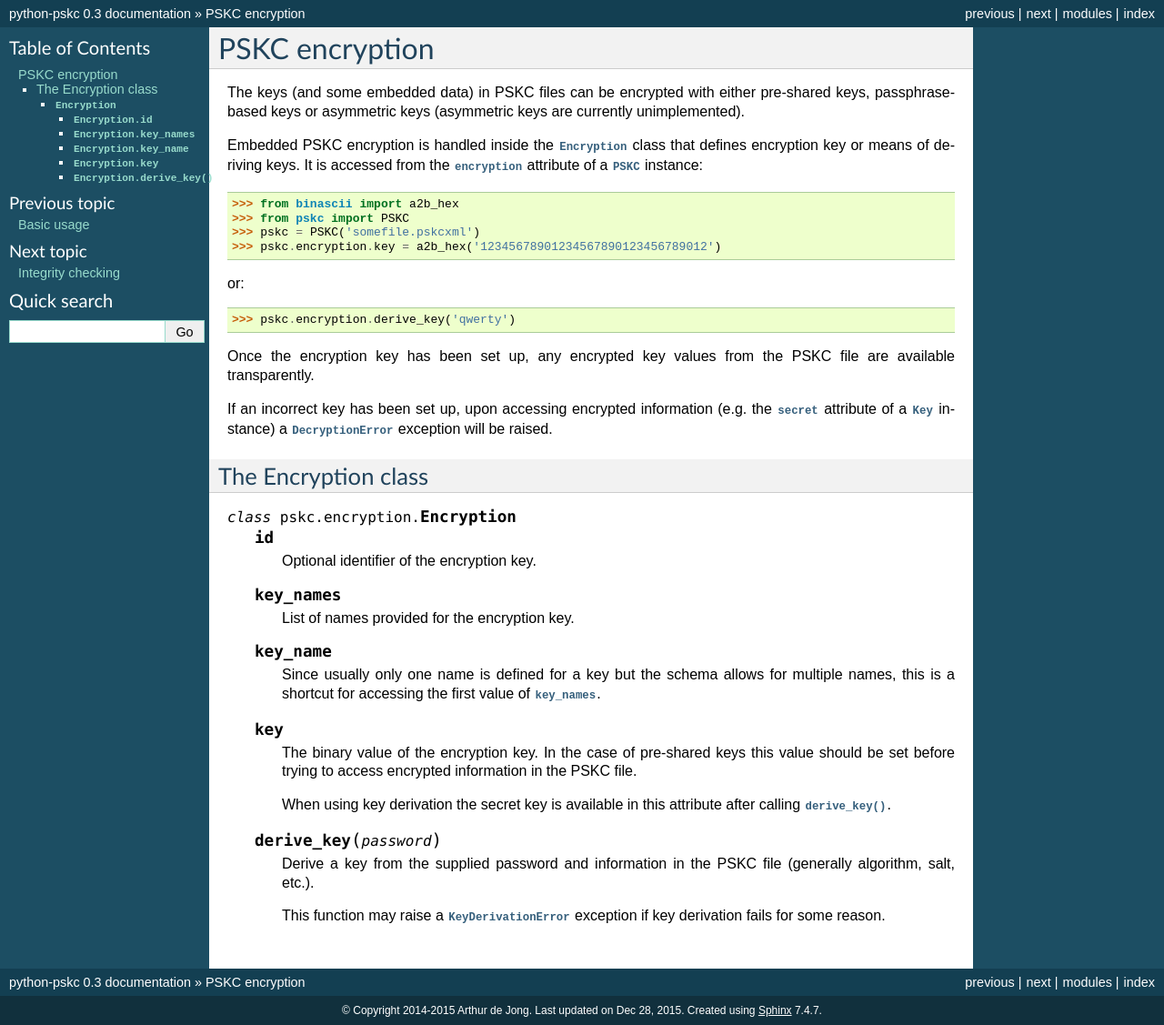
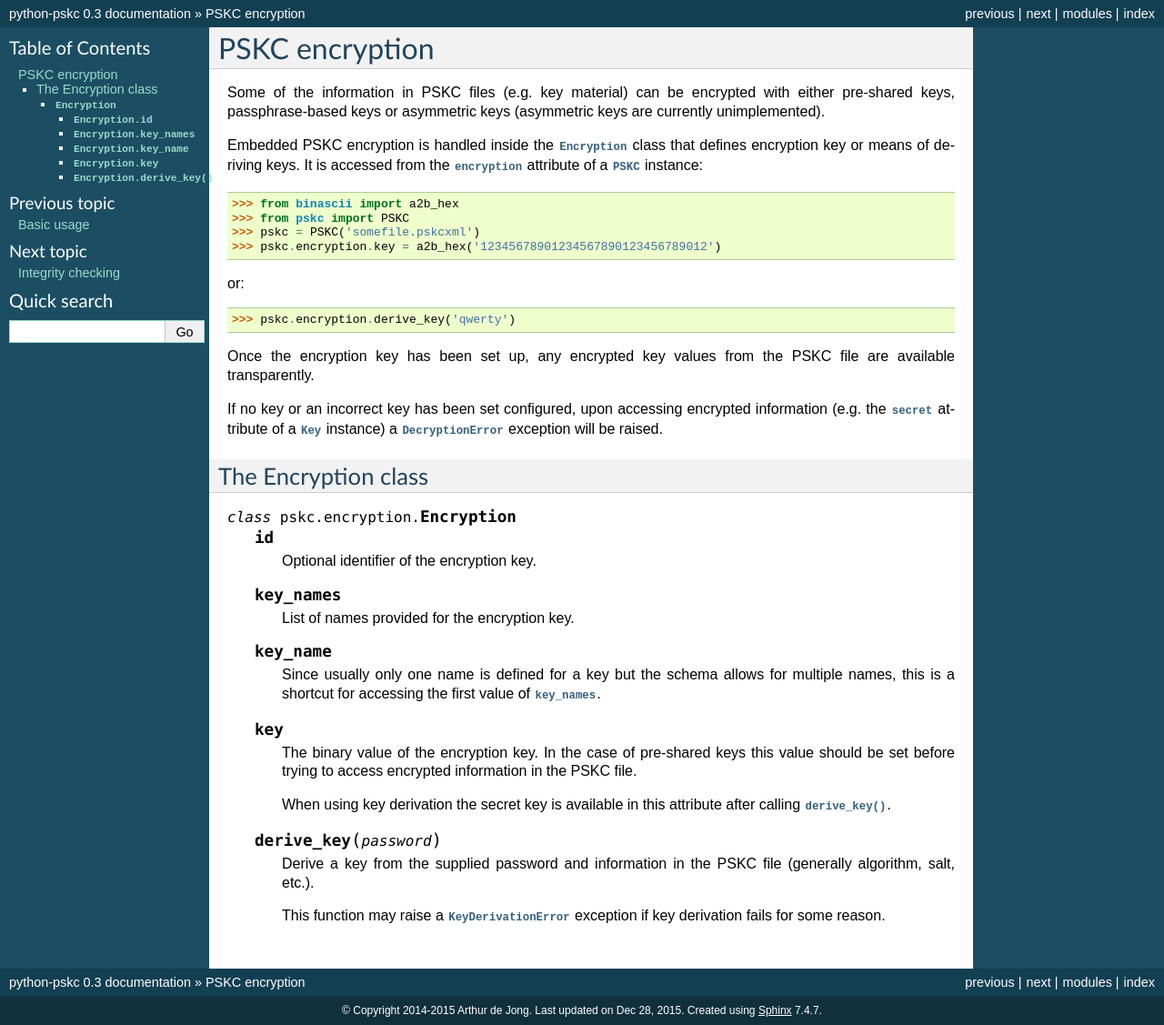
Before and after one commit to arthurdejong/python-pskc, a Sphinx documentation site: the page built from docs/encryption.rst, in a window 1280 px wide. Shown: the whole page at 91% size. Built offline with Sphinx 7.4.7, drawn with Linux system fonts in a browser that asks for light colours.

Commit message:
Update some documentation
This adds a development notes section to the README and changes the
wording on the encryption page.

```diff
--- a/docs/encryption.rst
+++ b/docs/encryption.rst
@@ -3,9 +3,9 @@ PSKC encryption
 
 .. module:: pskc.encryption
 
-The keys (and some embedded data) in PSKC files can be encrypted with either
-pre-shared keys, passphrase-based keys or asymmetric keys (asymmetric keys
-are currently unimplemented).
+Some of the information in PSKC files (e.g. key material) can be encrypted
+with either pre-shared keys, passphrase-based keys or asymmetric keys
+(asymmetric keys are currently unimplemented).
 
 Embedded PSKC encryption is handled inside the :class:`Encryption` class that
 defines encryption key or means of deriving keys. It is accessed from the
@@ -23,7 +23,7 @@ or::
 Once the encryption key has been set up, any encrypted key values from the
 PSKC file are available transparently.
 
-If an incorrect key has been set up, upon accessing encrypted
+If no key or an incorrect key has been set configured, upon accessing encrypted
 information (e.g. the :attr:`~pskc.key.Key.secret` attribute of a
 :class:`~pskc.key.Key` instance) a :exc:`~pskc.exceptions.DecryptionError`
 exception will be raised.
```
Also changed, not shown: 1 other file.
